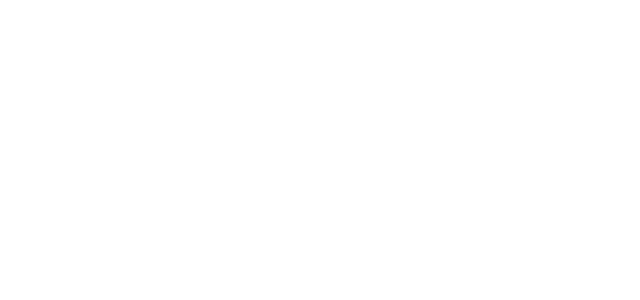
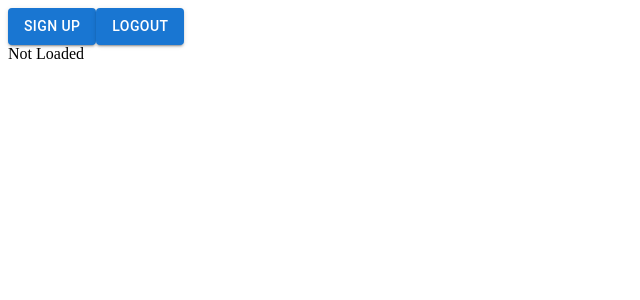
Before and after one commit to cjbruin23/tera-locker-front, a React (Vite) app: page / in a window 1280 px wide. Shown: the top 300 px of the page, without its empty margins (0-640 px from the left). Built offline with nearby package versions, Linux system fonts and the light colour scheme.

Commit message:
adding auth0, login and logout

```diff
--- a/package.json
+++ b/package.json
@@ -9,6 +9,7 @@
     "preview": "vite preview"
   },
   "dependencies": {
+    "@auth0/auth0-react": "^2.0.0",
     "@emotion/react": "^11.10.5",
     "@emotion/styled": "^11.10.5",
     "@fontsource/roboto": "^4.5.8",
--- a/src/App.tsx
+++ b/src/App.tsx
@@ -1,7 +1,26 @@
+import { useAuth0 } from "@auth0/auth0-react";
+import { Button } from "@mui/material";
 import "./App.css";
 
 function App() {
-  return <div></div>;
+  const { loginWithRedirect, logout, user, isAuthenticated, isLoading } =
+    useAuth0();
+
+  if (isLoading) {
+    return <div>Loading...</div>;
+  }
+
+  return (
+    <div>
+      <Button variant="contained" onClick={() => loginWithRedirect()}>
+        Sign Up
+      </Button>
+      <Button variant="contained" onClick={() => logout()}>
+        Logout
+      </Button>
+      {isAuthenticated ? <div>{user!.name}</div> : <div>Not Loaded</div>}
+    </div>
+  );
 }
 
 export default App;
--- a/src/main.tsx
+++ b/src/main.tsx
@@ -1,10 +1,19 @@
-import React from 'react'
-import ReactDOM from 'react-dom/client'
-import App from './App'
-import './index.css'
+import { Auth0Provider } from "@auth0/auth0-react";
+import React from "react";
+import ReactDOM from "react-dom/client";
+import App from "./App";
+import "./index.css";
 
-ReactDOM.createRoot(document.getElementById('root') as HTMLElement).render(
+ReactDOM.createRoot(document.getElementById("root") as HTMLElement).render(
   <React.StrictMode>
-    <App />
-  </React.StrictMode>,
-)
+    <Auth0Provider
+      domain="teralocker.us.auth0.com"
+      clientId="84AfgSeYZ3hYLjGA0jLUR1Nuafewzpjj"
+      authorizationParams={{
+        redirect_uri: window.location.origin,
+      }}
+    >
+      <App />
+    </Auth0Provider>
+  </React.StrictMode>
+);
--- /dev/null
+++ b/src/user-info.tsx
@@ -0,0 +1,5 @@
+function UserInfo() {
+  return;
+}
+
+export default UserInfo();
```
Also changed, not shown: 1 other file (tests, documents, lock files or other folders).
